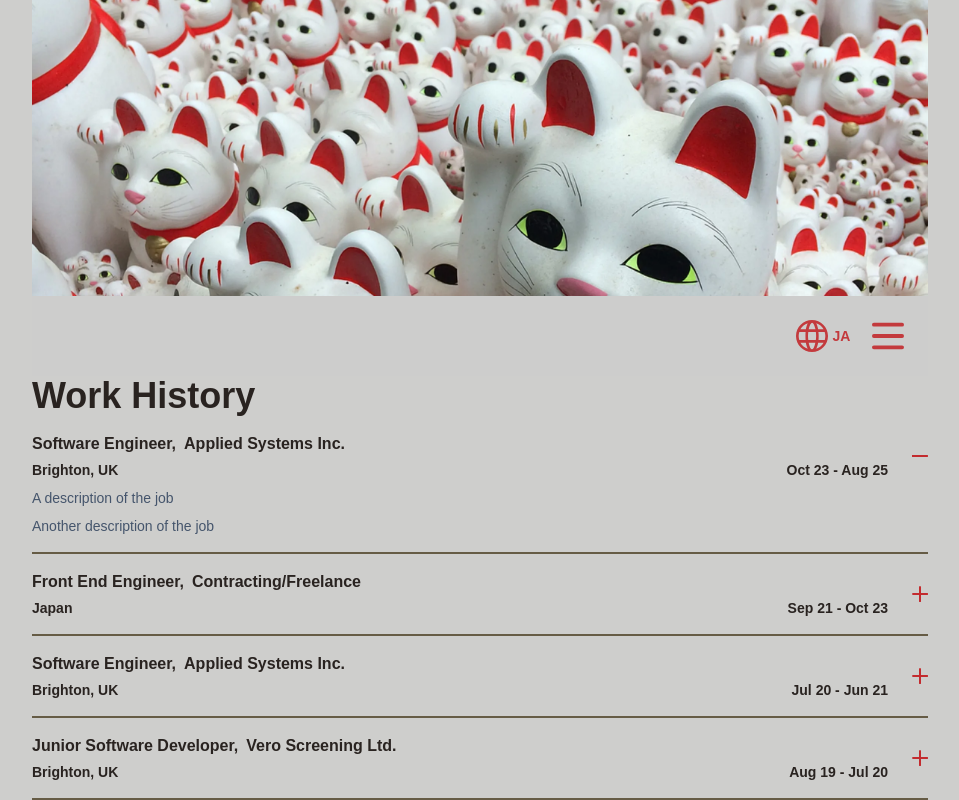
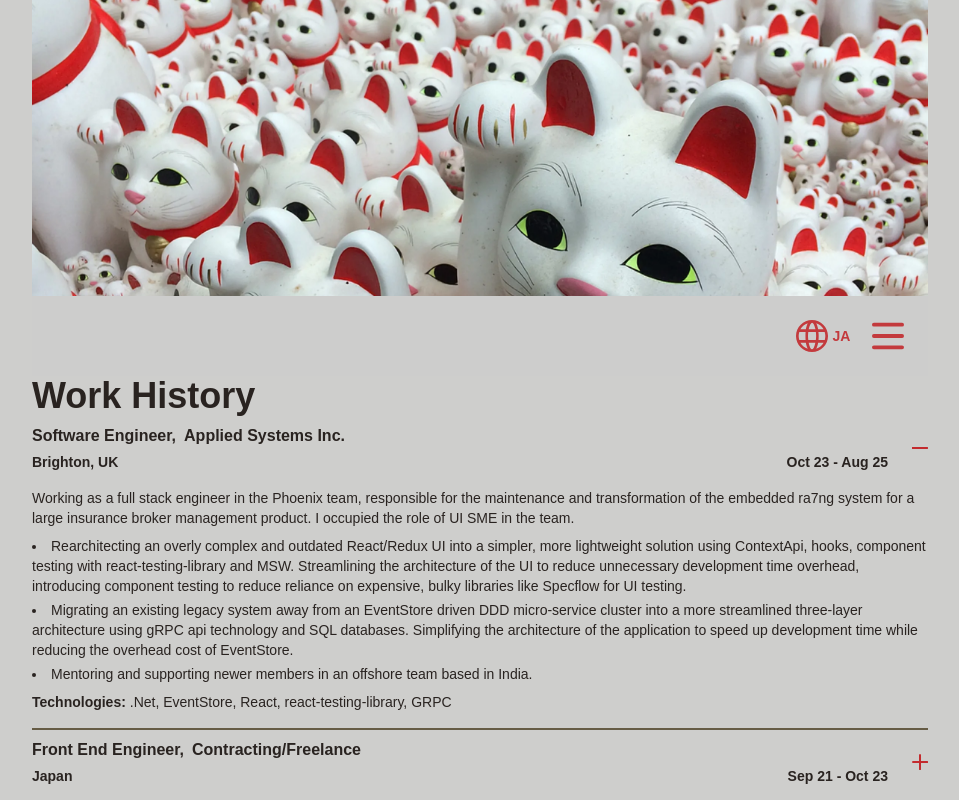
Before and after one commit to jedharwood/PortfolioSite, a Next.js app in the folder portfolio-site/: page /en/work-history in a window 1280 px wide. Both pictures are taken after a click on the button 640 px from the left and 455 px from the top of the page. Shown: the top 800 px of the page, without its empty margins (160-1119 px from the left). Built offline with nearby package versions, Linux system fonts and the light colour scheme.

Commit message:
Added descriptions and bullet points

```diff
--- a/portfolio-site/src/app/[locale]/work-history/page.tsx
+++ b/portfolio-site/src/app/[locale]/work-history/page.tsx
@@ -15,9 +15,14 @@ const WorkHistoryPage: FC = () => {
                 location='Brighton, UK'
                 dateRange='Oct 23 - Aug 25'
                 description={[
-                    'A description of the job',
-                    'Another description of the job',
+                    t('appliedSystems.embeddedRating.descriptionOne'),
                 ]}
+                bulletPoints={[
+                    t('appliedSystems.embeddedRating.bulletPointOne'),
+                    t('appliedSystems.embeddedRating.bulletPointTwo'),
+                    t('appliedSystems.embeddedRating.bulletPointThree'),
+                ]}
+                technologies={t('appliedSystems.embeddedRating.technologies')}
             />
             <Accordion
                 id='freelance-japan-accordion'
@@ -26,6 +31,8 @@ const WorkHistoryPage: FC = () => {
                 location='Japan'
                 dateRange='Sep 21 - Oct 23'
                 description={['A description of the job']}
+                bulletPoints={[]}
+                technologies=''
             />
             <Accordion
                 id='appliedsystems-payments-accordion'
@@ -34,6 +41,8 @@ const WorkHistoryPage: FC = () => {
                 location='Brighton, UK'
                 dateRange='Jul 20 - Jun 21'
                 description={['A description of the job']}
+                bulletPoints={[]}
+                technologies=''
             />
             <Accordion
                 id='vero-screening-accordion'
@@ -42,6 +51,8 @@ const WorkHistoryPage: FC = () => {
                 location='Brighton, UK'
                 dateRange='Aug 19 - Jul 20'
                 description={['A description of the job']}
+                bulletPoints={[]}
+                technologies=''
             />
         </div>
     );
--- a/portfolio-site/src/app/components/accordion.tsx
+++ b/portfolio-site/src/app/components/accordion.tsx
@@ -8,6 +8,8 @@ type AccordionProps = {
     location: string;
     dateRange: string;
     description: string[];
+    bulletPoints: string[];
+    technologies: string;
 };
 
 export const Accordion = ({
@@ -17,6 +19,8 @@ export const Accordion = ({
     location,
     dateRange,
     description,
+    bulletPoints,
+    technologies
 }: AccordionProps) => {
     const [accordionOpen, setAccordionOpen] = useState<boolean>(false);
 
@@ -25,16 +29,16 @@ export const Accordion = ({
     }, []);
 
     return (
-        <div className='accordion py-2'>
+        <div className='accordion space-y-4 py-2'>
             <h2>
                 <button
-                    className='flex w-full items-center justify-between py-2 text-left font-semibold'
+                    className='justify-betweentext-left flex w-full items-center'
                     onClick={() => setAccordionOpen(!accordionOpen)}
                     aria-expanded={accordionOpen}
                     aria-controls={id}
                 >
-                    <div className='flex w-full flex-col gap-1'>
-                        <div className='flex w-full flex-wrap space-x-2 font-semibold'>
+                    <div className='flex w-full flex-col gap-1 font-semibold'>
+                        <div className='flex w-full flex-wrap space-x-2'>
                             <span className='whitespace-nowrap'>{`${jobTitle},`}</span>
                             <span className='whitespace-nowrap'>
                                 {companyName}
@@ -77,14 +81,18 @@ export const Accordion = ({
                 id={id}
                 role='region'
                 aria-labelledby={`${jobTitle}, ${location} ${dateRange}`}
-                className={`grid overflow-hidden text-sm text-slate-600 transition-all duration-300 ease-in-out ${accordionOpen ? 'grid-rows-[1fr] opacity-100' : 'grid-rows-[0fr] opacity-0'}`}
+                className={`grid overflow-hidden text-sm transition-all duration-300 ease-in-out ${accordionOpen ? 'grid-rows-[1fr] opacity-100' : 'grid-rows-[0fr] opacity-0'}`}
             >
-                <div className='overflow-hidden'>
+                <div className='space-y-2 overflow-hidden'>
                     {description.map((text, i) => (
-                        <p key={i} className='pb-2'>
-                            {text}
-                        </p>
+                        <p key={i}>{text}</p>
                     ))}
+                    <ul className='list-inside list-disc space-y-1'>
+                        {bulletPoints.map((point, i) => (
+                            <li key={i}>{point}</li>
+                        ))}
+                    </ul>
+                    <p className='pb-2'><span className='font-semibold'>Technologies: </span>{technologies}</p>
                 </div>
             </div>
         </div>
--- a/portfolio-site/src/i18n/messages/en.json
+++ b/portfolio-site/src/i18n/messages/en.json
@@ -6,6 +6,15 @@
         "title": "Work History",
         "softwareEngineer": "Software Engineer",
         "frontEndEngineer": "Front End Engineer",
-        "jrSoftwareDeveloper": "Junior Software Developer"
+        "jrSoftwareDeveloper": "Junior Software Developer",
+        "appliedSystems": {
+            "embeddedRating": {
+                "descriptionOne": "Working as a full stack engineer in the Phoenix team, responsible for the maintenance and transformation of the embedded ra7ng system for a large insurance broker management product. I occupied the role of UI SME in the team.",
+                "bulletPointOne": "Rearchitecting an overly complex and outdated React/Redux UI into a simpler, more lightweight solution using ContextApi, hooks, component testing with react-testing-library and MSW. Streamlining the architecture of the UI to reduce unnecessary development time overhead, introducing component testing to reduce reliance on expensive, bulky libraries like Specflow for UI testing.",
+                "bulletPointTwo": "Migrating an existing legacy system away from an EventStore driven DDD micro-service cluster into a more streamlined three-layer architecture using gRPC api technology and SQL databases. Simplifying the architecture of the application to speed up development time while reducing the overhead cost of EventStore.",
+                "bulletPointThree": "Mentoring and supporting newer members in an offshore team based in India.",
+                "technologies": ".Net, EventStore, React, react-testing-library, GRPC"
+            }
+        }
     }
 }
--- a/portfolio-site/src/i18n/messages/ja.json
+++ b/portfolio-site/src/i18n/messages/ja.json
@@ -6,6 +6,15 @@
         "title": "Work History",
         "softwareEngineer": "Software Engineer",
         "frontEndEngineer": "Front End Engineer",
-        "jrSoftwareDeveloper": "Junior Software Developer"
+        "jrSoftwareDeveloper": "Junior Software Developer",
+        "appliedSystems": {
+            "embeddedRating": {
+                "descriptionOne": "Working as a full stack engineer in the Phoenix team, responsible for the maintenance and transformation of the embedded ra7ng system for a large insurance broker management product. I occupied the role of UI SME in the team.",
+                "bulletPointOne": "Rearchitecting an overly complex and outdated React/Redux UI into a simpler, more lightweight solution using ContextApi, hooks, component testing with react-testing-library and MSW. Streamlining the architecture of the UI to reduce unnecessary development time overhead, introducing component testing to reduce reliance on expensive, bulky libraries like Specflow for UI testing.",
+                "bulletPointTwo": "Migrating an existing legacy system away from an EventStore driven DDD micro-service cluster into a more streamlined three-layer architecture using gRPC api technology and SQL databases. Simplifying the architecture of the application to speed up development time while reducing the overhead cost of EventStore.",
+                "bulletPointThree": "Mentoring and supporting newer members in an offshore team based in India.",
+                "technologies": ".Net, EventStore, React, react-testing-library, GRPC"
+            }
+        }
     }
 }
```
